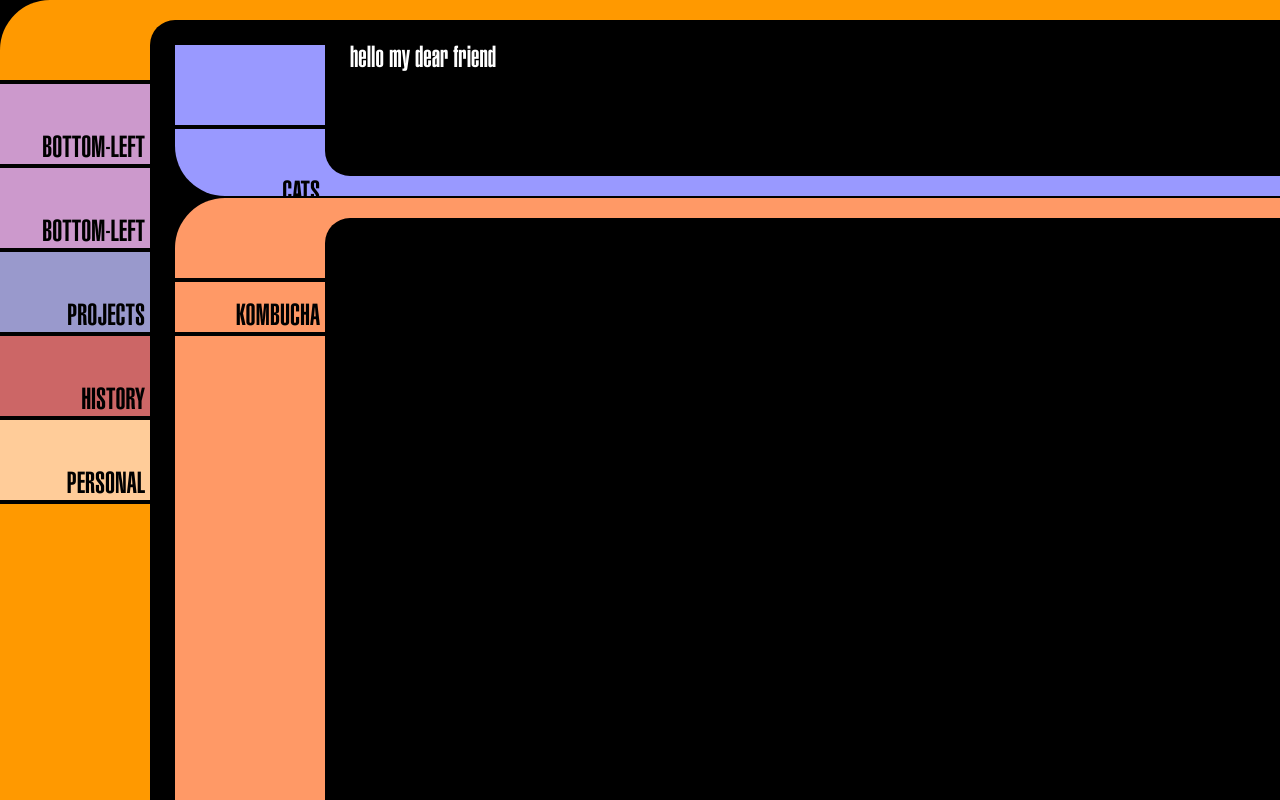
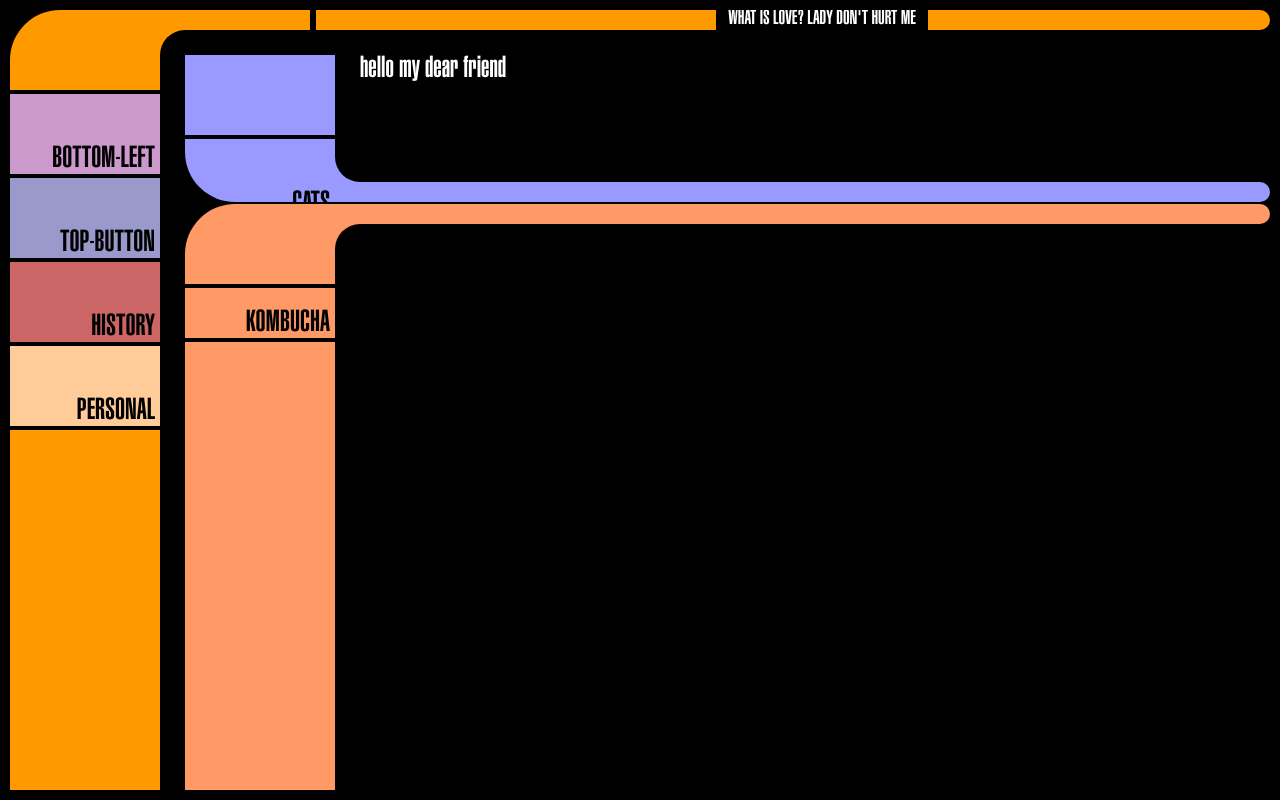
Before and after one commit to sumawav/LCARS, a plain HTML site: page top-left.html in a window 1280 px wide. Drawn offline with Linux system fonts and the light colour scheme.

Commit message:
adds nubs

```diff
--- a/lcars.css
+++ b/lcars.css
@@ -22,10 +22,14 @@ body {
 }
 
 .main-screen {
-  height: 100%;
-  width: 100%;
-  /*margin: 5px;*/
-  /*position: fixed;*/
+  width: -webkit-calc(100% - 20px);
+  width: -moz-calc(100% - 20px);
+  width: -calc(100% - 20px);
+  height: -webkit-calc(100% - 20px);
+  height: -moz-calc(100% - 20px);
+  height: -calc(100% - 20px);
+  margin: 10px;
+  position: fixed;
   overflow: hidden;
 }
 
@@ -34,6 +38,23 @@ body {
   border-radius: 50px 0px 0px 0px;
   width: 100%;
   height: 100%;
+}
+
+.top-left-nub {
+  position: absolute;
+  height: 20px;
+  width: 20px;
+  border-radius: 0px 10px 10px 0px;
+  right: 0;
+}
+
+.top-left-nub.bg {
+  position: absolute;
+  background-color: black;
+  height: 20px;
+  width: 20px;
+  border-radius: 0;
+  right: 0;
 }
 
 .top-left-inner{
@@ -59,6 +80,25 @@ body {
   border-radius: 0px 0px 0px 50px;
   width: 100%;
   height: 100%;
+}
+
+.bottom-left-nub {
+  position: absolute;
+  height: 20px;
+  width: 20px;
+  border-radius: 0px 10px 10px 0px;
+  right: 0;
+  bottom: 0px;
+}
+
+.bottom-left-nub.bg {
+  position: absolute;
+  background-color: black;
+  height: 20px;
+  width: 20px;
+  border-radius: 0;
+  right: 0;
+  bottom: 0px;
 }
 
 .bottom-left-inner{
@@ -101,9 +141,43 @@ body {
   /*bottom: 0;*/
 }
 
+.top-button-container {
+  position: absolute;
+  top: 0;
+  left: 0;
+  width: 100%;
+  height: 20px;
+}
+
+.top-button {
+  position: relative;
+  float: left;
+  border-color: black;
+  border-style: solid;
+  border-width: 0px 0px 0px 6px;
+  left: 300px;
+  margin-top: 0;
+  height: 20px;
+  width: 200px;
+}
+
+.top-button.spacer {
+  border-style: none;
+}
+
 .content {
   position: relative;
   color: white;
+}
+
+.top-button.color-black .content {
+  position: absolute;
+  width: 100%;
+  font-size: 20px;
+  text-transform: uppercase;
+  text-align: center;
+  /*z-index: 1000;*/
+  top: 0;
 }
 
 .left-button .content {
@@ -121,10 +195,6 @@ body {
 
 .left-button .content a:hover {
   color: white;
-}
-
-.top-button {
-  position: relative;
 }
 
 .button-slim {
@@ -224,9 +294,9 @@ body {
 */
 .DEBUG{
   /*background-color: gray;*/
-  -webkit-box-shadow:inset 0px 0px 0px 10px #f00;
-  -moz-box-shadow:inset 0px 0px 0px 10px #f00;
-  box-shadow:inset 0px 0px 0px 10px #f00;
+  -webkit-box-shadow:inset 0px 0px 0px 5px #f00;
+  -moz-box-shadow:inset 0px 0px 0px 5px #f00;
+  box-shadow:inset 0px 0px 0px 5px #f00;
 }
 
 /*
@@ -240,3 +310,4 @@ body {
 .color-F {background-color: #9999FF;}
 .color-G {background-color: #FF9966;}
 .color-H {background-color: #CC6699;}
+.color-black {background-color: #000;}
--- a/top-left.html
+++ b/top-left.html
@@ -9,9 +9,8 @@
 <body>
   <div class="main-screen">
     <div class="top-left-outer color-A">
-      <div class="left-button color-B">
-        <div class="content">
-          <a href="bottom-left.html">bottom-left</a>
+      <div class="top-left-nub bg">
+        <div class="top-left-nub color-A">
         </div>
       </div>
       <div class="left-button color-B">
@@ -20,7 +19,9 @@
         </div>
       </div>
       <div class="left-button color-C">
-        <div class="content">projects</div>
+        <div class="content">
+          <a href="top-button.html">top-button</a>
+        </div>
       </div>
       <div class="left-button color-D">
         <div class="content">history</div>
@@ -30,11 +31,28 @@
       </div>
       <div class="left-button">
       </div>
+      <div class="top-button-container">
+        <div class="top-button">
+        </div>
+        <div class="top-button spacer">
+        </div>
+        <div class="top-button color-black">
+          <div class="content">
+            what is love? lady don't hurt me
+          </div>
+        </div>
+        <div class="top-button">
+        </div>
+      </div>
       <div class="top-left-inner">
         <div class="top-left-inner-screen">
           <div class="v-partition twenty">
 
             <div class="bottom-left-outer color-F">
+              <div class="bottom-left-nub bg">
+                <div class="bottom-left-nub color-F">
+                </div>
+              </div>
               <div class="left-button">
                 <div class="content">cats</div>
               </div>
@@ -51,6 +69,10 @@
           </div>
           <div class="v-partition eighty">
             <div class="top-left-outer color-G">
+              <div class="top-left-nub bg">
+                <div class="top-left-nub color-G">
+                </div>
+              </div>
               <div class="left-button button-slim">
                 <div class="content">kombucha</div>
               </div>
```
Also changed, not shown: bottom-left.html (+12 -0 lines), test.css (added, +12 -0 lines), test.html (added, +11 -0 lines), top-button.html (added, +51 -0 lines).
